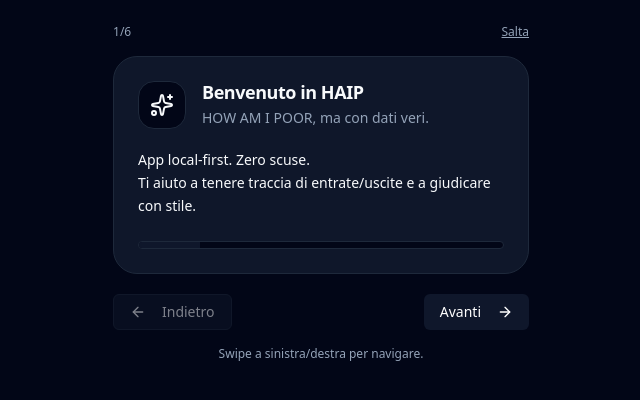
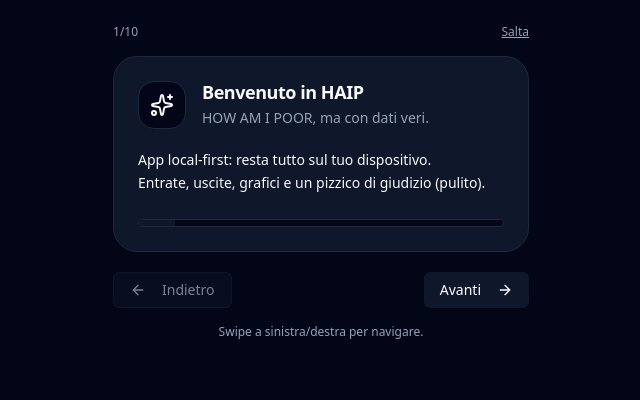
Before and after one commit to jhon-apps/how-am-i-poor, a React (Vite) app: page / in a window 1280 px wide. Shown: the top 400 px of the page, without its empty margins (319-959 px from the left). Built offline with nearby package versions, Linux system fonts and the light colour scheme.

Commit message:
on boarding completo

```diff
--- a/src/pages/Onboarding.jsx
+++ b/src/pages/Onboarding.jsx
@@ -1,6 +1,18 @@
 import { useEffect, useMemo, useState } from "react"
 import { motion, AnimatePresence } from "framer-motion"
-import { ArrowLeft, ArrowRight, Check, Sparkles, Wallet, Search, Bell, Lock } from "lucide-react"
+import {
+    ArrowLeft,
+    ArrowRight,
+    Check,
+    Sparkles,
+    Wallet,
+    Search,
+    Bell,
+    Lock,
+    Settings as SettingsIcon,
+    ListChecks,
+    PieChart,
+} from "lucide-react"
 import { Button } from "@/components/ui/button"
 
 const USER_KEY = "howamipoor:user:v1"
@@ -25,12 +37,20 @@ function markOnboardingDone() {
     localStorage.setItem(ONBOARDING_KEY, JSON.stringify({ done: true, ts: Date.now() }))
 }
 
-export default function Onboarding({ onFinish }) {
+/**
+ * mode:
+ * - "firstRun": tutorial mostrato alla prima apertura
+ * - "manual": tutorial avviato dalle impostazioni
+ *
+ * In entrambi i casi NON mostriamo funzioni DEV.
+ * Manteniamo la pagina "nome" (come richiesto).
+ */
+export default function Onboarding({ onFinish, mode = "firstRun" }) {
     const [step, setStep] = useState(0)
     const [name, setName] = useState(readUserName())
 
     useEffect(() => {
-        // salva in tempo reale, così se l'utente abbandona non perdi
+        // salva in tempo reale
         writeUserName(name)
     }, [name])
 
@@ -42,52 +62,105 @@ export default function Onboarding({ onFinish }) {
                 subtitle: "HOW AM I POOR, ma con dati veri.",
                 icon: Sparkles,
                 body:
-                    "App local-first. Zero scuse.\n" +
-                    "Ti aiuto a tenere traccia di entrate/uscite e a giudicare con stile.",
+                    "App local-first: resta tutto sul tuo dispositivo.\n" +
+                    "Entrate, uscite, grafici e un pizzico di giudizio (pulito).",
             },
             {
                 key: "name",
                 title: "Come ti chiami?",
-                subtitle: "Così posso giudicarti in modo personale 😈",
+                subtitle: "Così posso essere personale 😈",
                 icon: Wallet,
-                body: "Il nome verrà usato in messaggi e notifiche. Puoi lasciarlo vuoto.",
+                body:
+                    "Userò il tuo nome in messaggi e notifiche.\n" +
+                    "Puoi lasciarlo vuoto, ma perderai parte del divertimento.",
                 input: true,
             },
             {
                 key: "add",
-                title: "Aggiungi movimenti in 2 tap",
-                subtitle: "Entrate / Uscite aprono la stessa modale del +",
+                title: "Aggiungi movimenti velocemente",
+                subtitle: "Entrate / Uscite + pulsante +",
                 icon: Wallet,
                 body:
-                    "Aggiungi descrizione, importo e categoria.\n" +
-                    "Poi HAIP fa il resto (e ti ricorda quando dimentichi).",
+                    "Registra un movimento in pochi secondi.\n" +
+                    "L’app prova anche a suggerire la categoria automaticamente.",
+                bullets: ["Entrata / Uscita", "Categoria suggerita", "Modifica e eliminazione"],
             },
             {
-                key: "history",
-                title: "Lista completa + filtro giorno",
-                subtitle: "Vedi tutti i movimenti senza distruggere la Home",
+                key: "home",
+                title: "Home = panoramica pulita",
+                subtitle: "Non una lista infinita",
+                icon: ListChecks,
+                body:
+                    "In Home vedi sempre e solo gli ultimi 5 movimenti.\n" +
+                    "Per l’elenco completo usi “Vedi tutti”.",
+                bullets: ["Saldo, entrate/uscite", "Stato mese corrente", "Ultimi 5 movimenti"],
+            },
+            {
+                key: "charts",
+                title: "Grafici e categorie",
+                subtitle: "Capisci dove vanno i soldi",
+                icon: PieChart,
+                body:
+                    "Grafico e breakdown categorie (di default sugli ultimi 30 giorni).\n" +
+                    "Così hai una vista chiara senza troppo rumore.",
+                bullets: ["Grafico spese", "Breakdown categorie", "Range 30 giorni (FREE)"],
+            },
+            {
+                key: "all",
+                title: "Elenco completo + filtro giorno",
+                subtitle: "Trovi tutto senza distruggere la Home",
                 icon: Search,
                 body:
-                    "La Home mostra solo gli ultimi 5.\n" +
-                    "“Vedi tutti” apre l’elenco completo con filtro per data.",
+                    "“Vedi tutti” apre l’elenco completo.\n" +
+                    "Puoi filtrare per giorno (calendario).",
+                bullets: ["Lista completa", "Filtro per giorno", "Esperienza fluida anche con tanti record"],
+            },
+            {
+                key: "freeLimit",
+                title: "Storico oltre 30 giorni",
+                subtitle: "FREE = blur, Premium = sblocco",
+                icon: Lock,
+                body:
+                    "Se non sei Premium, i movimenti oltre 30 giorni vengono sfocati.\n" +
+                    "È la linea di confine principale.",
+                bullets: ["≤ 30 giorni: visibili", "> 30 giorni: blur + blocco", "Iscriviti per sbloccare"],
+            },
+            {
+                key: "premium",
+                title: "Cosa sblocca Premium",
+                subtitle: "Memoria + ricerca + zero ads",
+                icon: Lock,
+                body:
+                    "Premium sblocca davvero ciò che serve:\n" +
+                    "- storico completo (niente blur)\n" +
+                    "- ricerca completa\n" +
+                    "- niente pubblicità\n\n" +
+                    "Premium si attiverà tramite Google Play Billing quando sarà pronto.",
+                bullets: ["Storico completo", "Ricerca completa", "No ads"],
             },
             {
                 key: "notifications",
                 title: "Notifiche utili",
-                subtitle: "Reminder giornaliero + inattività (5 giorni)",
+                subtitle: "Reminder + inattività",
                 icon: Bell,
                 body:
-                    "Se vuoi, ti ricordo ogni giorno di aggiornare i movimenti.\n" +
-                    "E se sparisci, HAIP se ne accorge.",
+                    "Puoi attivare un promemoria giornaliero.\n" +
+                    "E una notifica se non usi l’app per 5 giorni.\n\n" +
+                    "Se un telefono blocca le notifiche, trovi le istruzioni in Impostazioni.",
+                bullets: ["Reminder giornaliero", "Inattività 5 giorni", "Guida permessi/batteria in Settings"],
             },
             {
-                key: "premium",
-                title: "Premium (quando vuoi)",
-                subtitle: "Ricerca completa + storico oltre 30 giorni + no ads",
-                icon: Lock,
+                key: "settings",
+                title: "Impostazioni & tema",
+                subtitle: "Tutto al suo posto",
+                icon: SettingsIcon,
                 body:
-                    "Premium si attiva solo tramite Google Play Billing (quando sarà pronto).\n" +
-                    "In dev puoi simulare per test.",
+                    "In Impostazioni trovi:\n" +
+                    "- nome\n" +
+                    "- notifiche\n" +
+                    "- reset\n" +
+                    "- privacy\n\n" +
+                    "E in Home puoi cambiare tema con un tap.",
             },
         ]
     }, [])
@@ -102,6 +175,7 @@ export default function Onboarding({ onFinish }) {
     const prev = () => setStep((s) => Math.max(s - 1, 0))
 
     const finish = () => {
+        // segna completato: evita che si ripresenti da solo
         markOnboardingDone()
         onFinish?.()
     }
@@ -126,6 +200,7 @@ export default function Onboarding({ onFinish }) {
                         {step + 1}/{total}
                     </p>
 
+                    {/* In firstRun puoi saltare, in manual è comunque ok */}
                     <button
                         onClick={finish}
                         className="text-xs underline text-[rgb(var(--muted-fg))] hover:opacity-80"
@@ -156,18 +231,22 @@ export default function Onboarding({ onFinish }) {
                                 </div>
 
                                 <div className="min-w-0">
-                                    <h1 className="text-lg font-extrabold tracking-tight leading-tight">
-                                        {current.title}
-                                    </h1>
-                                    <p className="mt-1 text-sm text-[rgb(var(--muted-fg))]">
-                                        {current.subtitle}
-                                    </p>
+                                    <h1 className="text-lg font-extrabold tracking-tight leading-tight">{current.title}</h1>
+                                    <p className="mt-1 text-sm text-[rgb(var(--muted-fg))]">{current.subtitle}</p>
                                 </div>
                             </div>
 
                             <p className="mt-5 whitespace-pre-line text-sm leading-relaxed text-[rgb(var(--fg))]">
                                 {current.body}
                             </p>
+
+                            {current.bullets?.length > 0 && (
+                                <ul className="mt-4 space-y-2 text-sm text-[rgb(var(--muted-fg))] list-disc pl-5">
+                                    {current.bullets.map((b) => (
+                                        <li key={b}>{b}</li>
+                                    ))}
+                                </ul>
+                            )}
 
                             {current.input && (
                                 <div className="mt-5">
@@ -192,22 +271,14 @@ export default function Onboarding({ onFinish }) {
                     {/* progress bar */}
                     <div className="px-6 pb-6">
                         <div className="h-2 rounded-full bg-[rgb(var(--card-2))] border border-[rgb(var(--border))] overflow-hidden">
-                            <div
-                                className="h-full bg-slate-900"
-                                style={{ width: `${((step + 1) / total) * 100}%` }}
-                            />
+                            <div className="h-full bg-slate-900" style={{ width: `${((step + 1) / total) * 100}%` }} />
                         </div>
                     </div>
                 </div>
 
                 {/* controls */}
                 <div className="mt-5 flex items-center justify-between gap-2">
-                    <Button
-                        variant="outline"
-                        onClick={prev}
-                        disabled={!canPrev}
-                        className="rounded-2xl"
-                    >
+                    <Button variant="outline" onClick={prev} disabled={!canPrev} className="rounded-2xl">
                         <ArrowLeft className="h-4 w-4 mr-2" />
                         Indietro
                     </Button>
```
